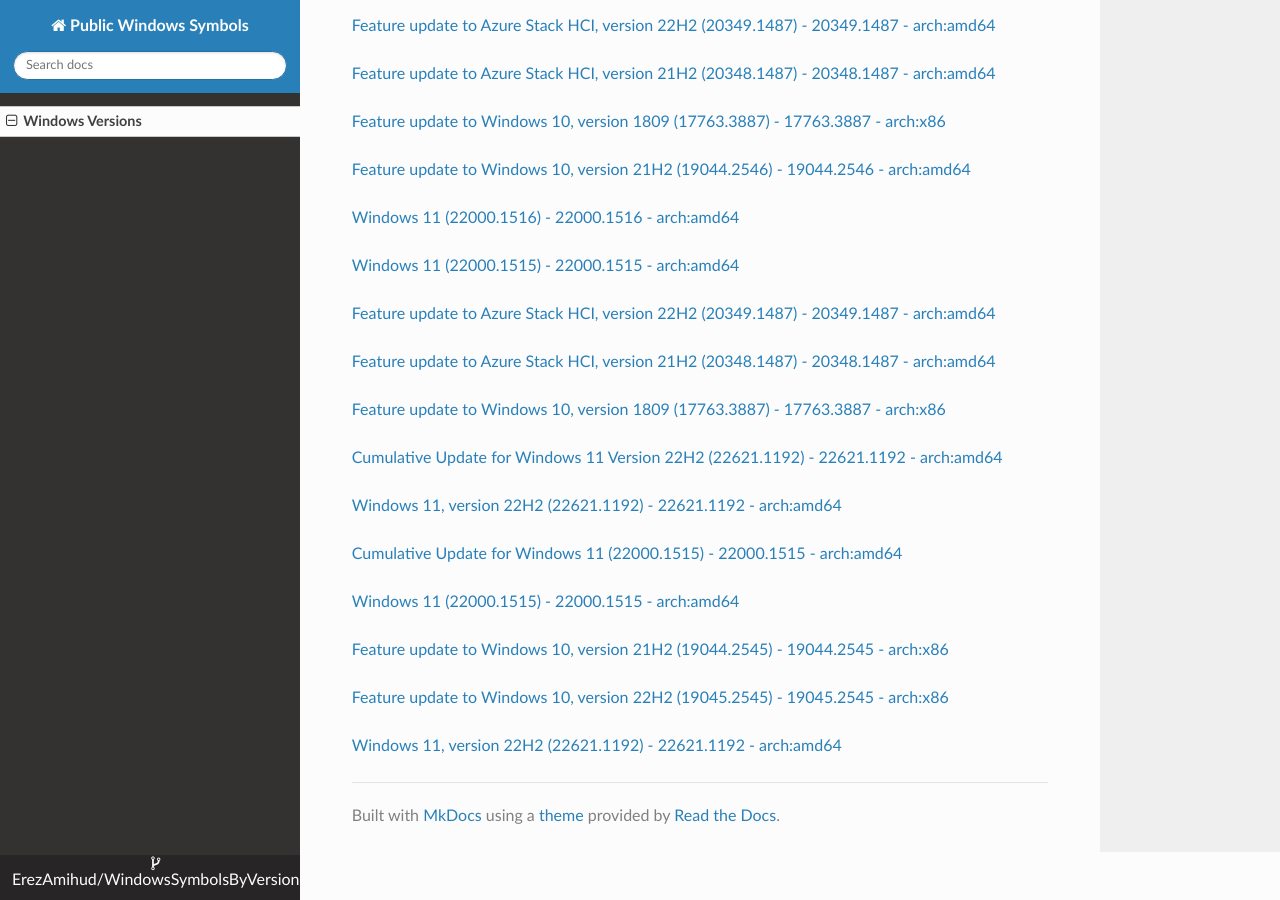
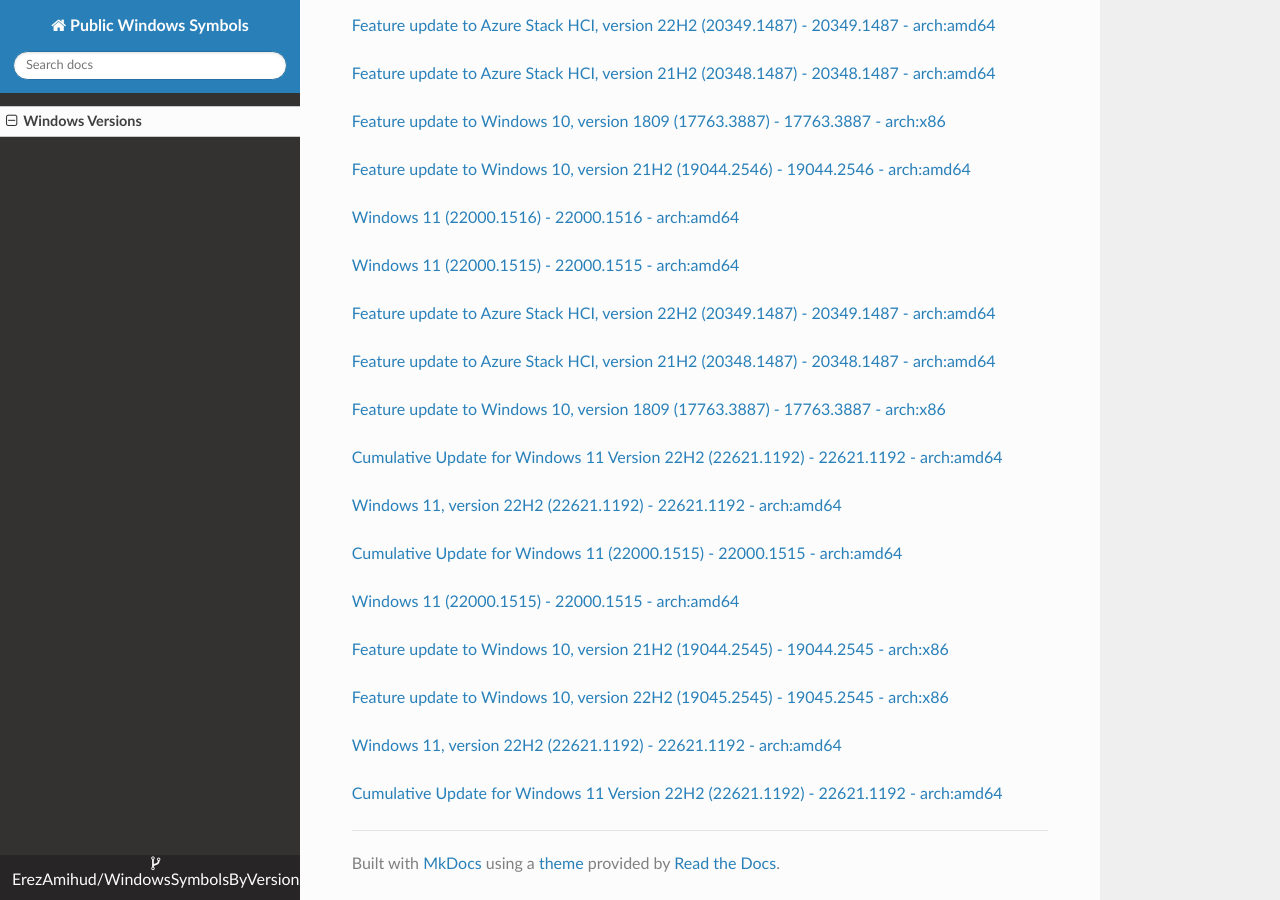
Before and after one commit to ErezAmihud/WindowsSymbolsByVersion, an MkDocs documentation site: the page built from docs/index.md, in a window 1280 px wide and 900 px high, scrolled down 41453 px. Built offline with MkDocs 1.6.1, drawn with Linux system fonts in a browser that asks for light colours; nearby versions of some CDN libraries.

Commit message:
Automated commit, add manifest for 7f5f6ff3-0d2e-46bc-9e1f-1131be2029e5

```diff
--- a/docs/index.md
+++ b/docs/index.md
@@ -2425,3 +2425,6 @@
 
 
 [Windows 11, version 22H2 (22621.1192) - 22621.1192 - arch:amd64](https://github.com/ErezAmihud/WindowsSymbolsByVersion/blob/main/manifests/6966a29a-94f3-4f11-a451-1a2d52c8e37e.manifest)
+
+
+[Cumulative Update for Windows 11 Version 22H2 (22621.1192) - 22621.1192 - arch:amd64](https://github.com/ErezAmihud/WindowsSymbolsByVersion/blob/main/manifests/7f5f6ff3-0d2e-46bc-9e1f-1131be2029e5.manifest)
```
Also changed, not shown: process_builds.json (+1 -1 lines).
